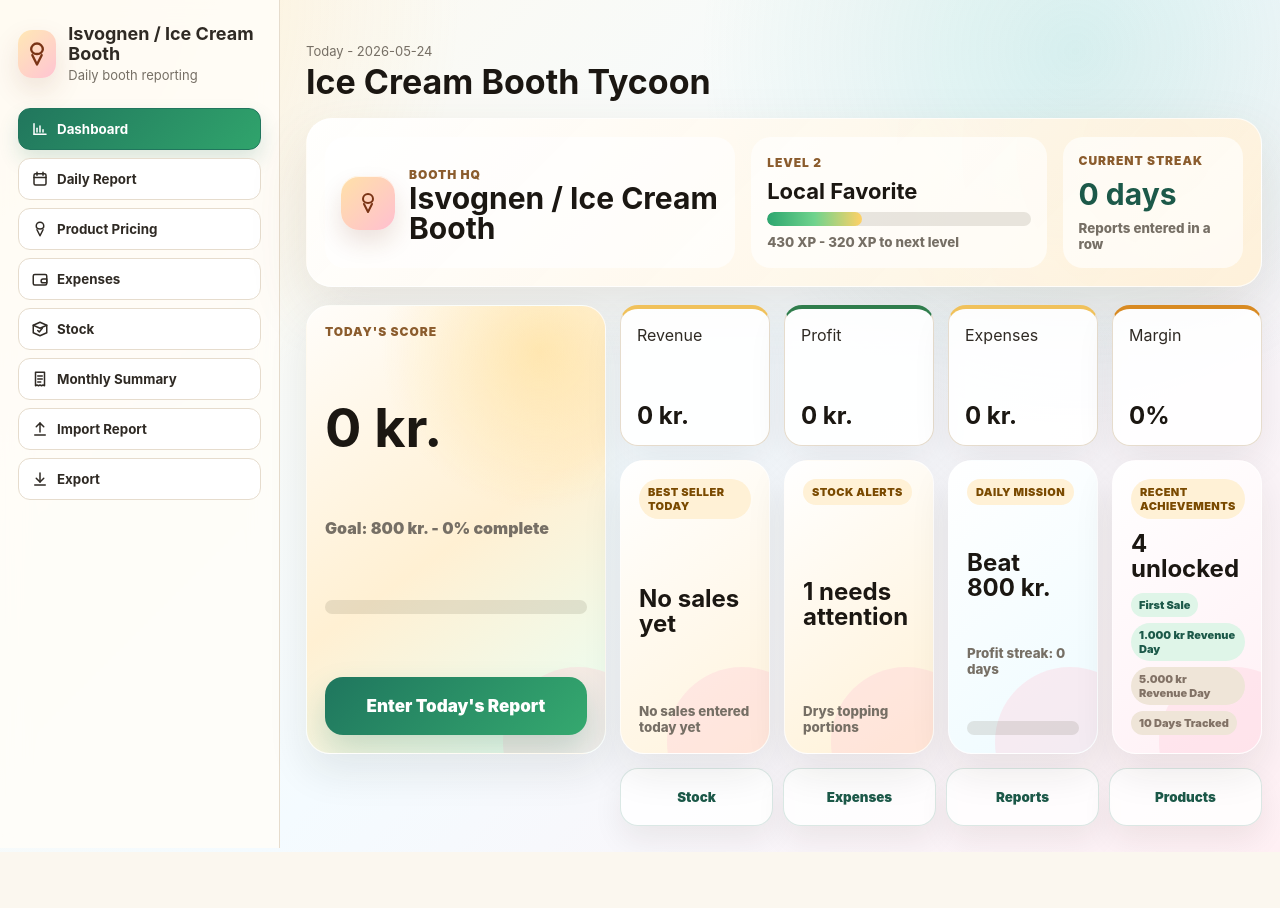
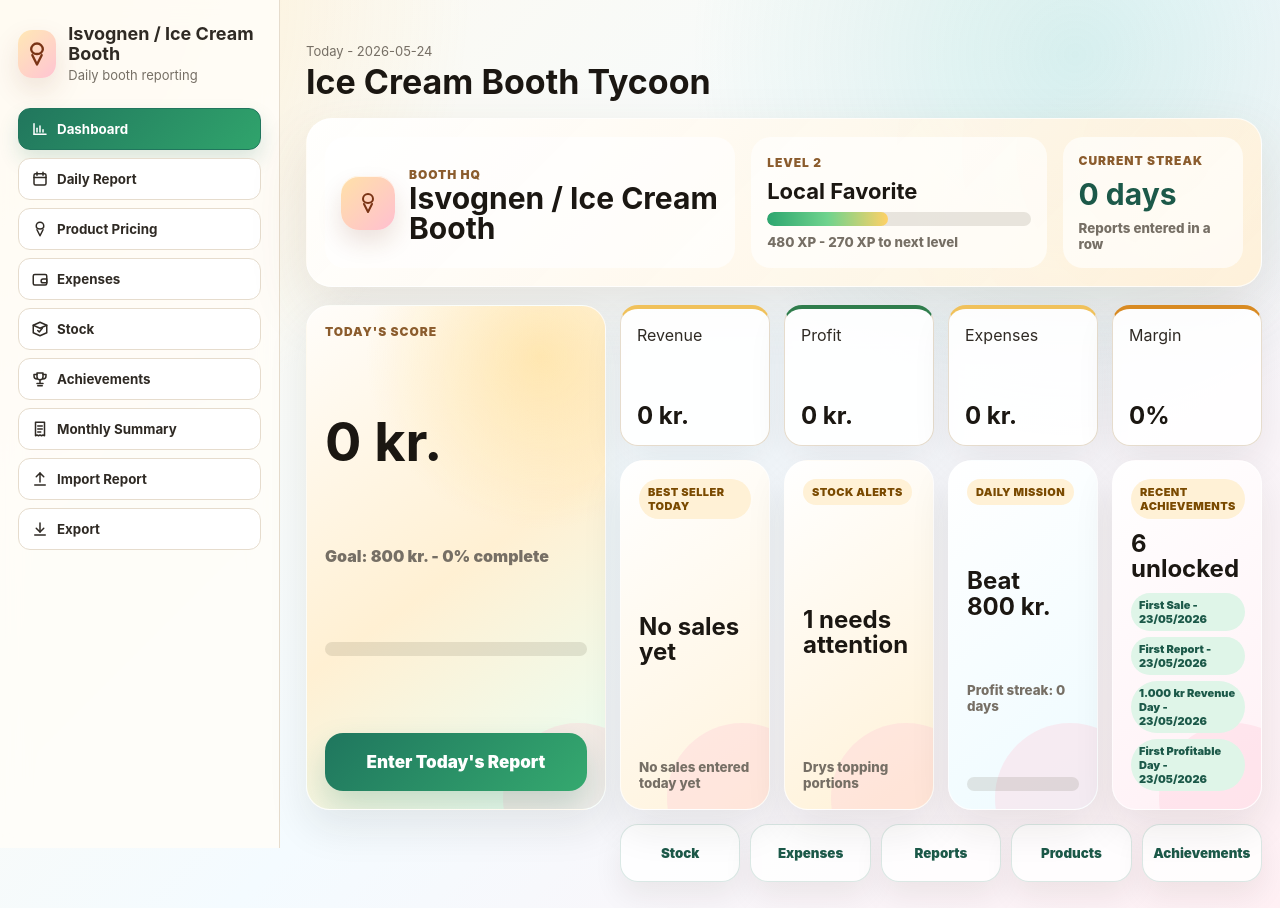
Before and after one commit to benjaminmarcojensen-hue/ice-cream-booth, a React (Vite) app: page / in a window 1280 px wide. Before the commit the page ends 852 px from the top, so only its background shows below. Built offline with nearby package versions, Linux system fonts and the light colour scheme.

Commit message:
Add achievement gamification system

```diff
--- a/scripts/smoke-ui.ts
+++ b/scripts/smoke-ui.ts
@@ -12,6 +12,10 @@ assert((await text()).includes("Today's Score"), 'Dashboard should show today sc
 assert((await text()).includes('Current Streak'), 'Dashboard should show current streak')
 assert((await text()).includes('Best Seller Today'), 'Dashboard should show best seller today')
 assert((await text()).includes('Recent Achievements'), 'Dashboard should show recent achievements')
+await page.locator('.nav-tabs').getByRole('button', { name: 'Achievements', exact: true }).click()
+assert((await text()).includes('Achievement Wall'), 'Achievements page should show the full badge wall')
+assert((await text()).includes('Unlocked 23/05/2026'), 'Achievements should display unlock dates')
+await page.locator('.nav-tabs').getByRole('button', { name: 'Dashboard' }).click()
 await page.getByRole('button', { name: 'Daily Report', exact: true }).click()
 await page.locator('input[type="date"]').fill('2026-05-23')
 
--- a/scripts/verify.ts
+++ b/scripts/verify.ts
@@ -27,10 +27,12 @@ assert.equal(calculateDateRangeSummary(seedData, '2026-05-18', '2026-05-24').tot
 assert.equal(seedData.settings.dailyRevenueGoal, 800, 'Seed settings should include the 800 kr. daily sales goal')
 const seedXp = calculateBusinessXp(seedData)
 assert(seedXp > 0, 'Business XP should be earned from seeded reports')
-assert.equal(calculateReportXp(exampleTotals), 430, 'Daily report XP should include report, items, and profit rewards')
+assert.equal(calculateReportXp(exampleTotals), 495, 'Daily report XP should include report, items, profit, revenue milestones, and stock control')
 assert.equal(getLevelProgress(seedXp).level, 2, 'Seed report should move the booth to Local Favorite')
 assert.equal(getBusinessStreaks(seedData, '2026-05-23').report, 1, 'Gamified report streak should use saved sales reports')
 assert(getAchievements(seedData, getLevelProgress(seedXp)).some((achievement) => achievement.id === 'first-sale' && achievement.unlocked), 'First Sale achievement should unlock from seed report')
+assert(getAchievements(seedData, getLevelProgress(seedXp)).some((achievement) => achievement.id === 'first-report' && achievement.unlockDate === '2026-05-23'), 'First Report achievement should include an unlock date')
+assert(getAchievements(seedData, getLevelProgress(seedXp)).some((achievement) => achievement.id === 'revenue-1000' && achievement.unlockDate === '2026-05-23'), 'Revenue achievements should derive unlock dates from reports')
 assert.equal(getBusinessHealth(seedData, calculateDateRangeSummary(seedData, '2026-05-18', '2026-05-24'), '2026-05-18', '2026-05-24').score > 0, true, 'Business health should calculate a positive score')
 assert(getProductPerformance(seedData, '2026-05-18', '2026-05-24', '2026-05-23').some((entry) => entry.badge === 'Best Seller'), 'Product performance should identify a best seller')
 assert(getInventoryCards(seedData).some((entry) => entry.status === 'out' || entry.status === 'critical' || entry.status === 'low'), 'Inventory cards should surface urgent stock states')
--- a/src/App.css
+++ b/src/App.css
@@ -443,7 +443,7 @@ button:disabled {
 
 .home-actions {
   display: grid;
-  grid-template-columns: repeat(4, minmax(0, 1fr));
+  grid-template-columns: repeat(5, minmax(0, 1fr));
   gap: 10px;
   grid-column: 2 / -1;
 }
@@ -722,6 +722,17 @@ button:disabled {
   gap: 10px;
 }
 
+.achievements-hq {
+  display: grid;
+  grid-template-columns: minmax(260px, 1.6fr) repeat(4, minmax(140px, 1fr));
+  gap: 12px;
+  align-items: stretch;
+}
+
+.achievement-level-card {
+  min-height: 180px;
+}
+
 .achievement-tile {
   min-height: 118px;
   padding: 14px;
@@ -761,6 +772,58 @@ button:disabled {
 .achievement-tile small {
   color: var(--muted);
   font-weight: 700;
+}
+
+.achievement-tile b {
+  margin-top: 4px;
+  color: #8b5c2d;
+  font-size: 12px;
+}
+
+.achievement-tile.locked {
+  opacity: 0.72;
+}
+
+.achievement-popup {
+  position: fixed;
+  right: 24px;
+  bottom: 24px;
+  z-index: 30;
+  width: min(340px, calc(100vw - 32px));
+  display: grid;
+  gap: 8px;
+  padding: 18px;
+  border: 1px solid rgba(255, 255, 255, 0.76);
+  border-radius: 20px;
+  background: linear-gradient(145deg, #fffdfa, #fff0d8 52%, #eafff7);
+  box-shadow: 0 24px 62px rgba(37, 26, 18, 0.24);
+  animation: pop-in 260ms ease both;
+}
+
+.achievement-popup button {
+  position: absolute;
+  top: 10px;
+  right: 10px;
+  width: 30px;
+  height: 30px;
+  border: 1px solid var(--line);
+  border-radius: 999px;
+  background: rgba(255, 255, 255, 0.72);
+  color: var(--muted);
+  font-weight: 900;
+  cursor: pointer;
+}
+
+.achievement-popup strong {
+  color: var(--heading);
+  font-size: 22px;
+}
+
+.achievement-popup small,
+.achievement-popup p {
+  margin: 0;
+  color: var(--muted);
+  font-weight: 800;
 }
 
 .product-card-grid,
@@ -1914,6 +1977,7 @@ td .subtle {
   .cloud-settings,
   .chart-grid,
   .achievement-grid,
+  .achievements-hq,
   .product-card-grid,
   .inventory-grid,
   .stock-room-overview,
@@ -1951,6 +2015,7 @@ td .subtle {
   .quest-grid,
   .streak-grid,
   .achievement-grid,
+  .achievements-hq,
   .product-card-grid,
   .inventory-grid,
   .stock-room-overview,
--- a/src/App.tsx
+++ b/src/App.tsx
@@ -53,7 +53,7 @@ import type {
   StockMovementType,
 } from './types'
 
-type TabId = 'dashboard' | 'daily' | 'pricing' | 'expenses' | 'stock' | 'summary' | 'import' | 'export'
+type TabId = 'dashboard' | 'daily' | 'pricing' | 'expenses' | 'stock' | 'achievements' | 'summary' | 'import' | 'export'
 type IconComponent = (props: { size?: number }) => React.ReactElement
 type StockFilter = 'All' | 'Ingredients' | 'Packaging' | 'Toppings' | 'Urgent Refill' | 'Out of Stock'
 type StockActionMode = 'add' | 'use'
@@ -122,6 +122,13 @@ const IconGlyph = ({ size = 18, variant }: { size?: number; variant: string }) =
           <path d="M12 9v5M12 17h.01" />
         </>
       )}
+      {variant === 'trophy' && (
+        <>
+          <path d="M8 4h8v5a4 4 0 0 1-8 0V4Z" />
+          <path d="M8 6H4v2a4 4 0 0 0 4 4M16 6h4v2a4 4 0 0 1-4 4" />
+          <path d="M12 13v5M9 21h6M8 18h8" />
+        </>
+      )}
       {variant === 'plus' && <path d="M12 5v14M5 12h14" />}
       {variant === 'save' && (
         <>
@@ -160,6 +167,7 @@ const ReceiptText: IconComponent = ({ size }) => <IconGlyph size={size} variant=
 const Upload: IconComponent = ({ size }) => <IconGlyph size={size} variant="upload" />
 const Download: IconComponent = ({ size }) => <IconGlyph size={size} variant="download" />
 const AlertTriangle: IconComponent = ({ size }) => <IconGlyph size={size} variant="alert" />
+const Trophy: IconComponent = ({ size }) => <IconGlyph size={size} variant="trophy" />
 const Plus: IconComponent = ({ size }) => <IconGlyph size={size} variant="plus" />
 const Save: IconComponent = ({ size }) => <IconGlyph size={size} variant="save" />
 const Settings: IconComponent = ({ size }) => <IconGlyph size={size} variant="settings" />
@@ -172,6 +180,7 @@ const tabs: { id: TabId; label: string; icon: IconComponent }[] = [
   { id: 'pricing', label: 'Product Pricing', icon: IceCreamBowl },
   { id: 'expenses', label: 'Expenses', icon: WalletCards },
   { id: 'stock', label: 'Stock', icon: PackageCheck },
+  { id: 'achievements', label: 'Achievements', icon: Trophy },
   { id: 'summary', label: 'Monthly Summary', icon: ReceiptText },
   { id: 'import', label: 'Import Report', icon: Upload },
   { id: 'export', label: 'Export', icon: Download },
@@ -233,6 +242,8 @@ const emptyStockMovement = (stockItemId = '', date = toInputDate()): StockMoveme
 })
 
 const numberValue = (value: string) => Math.max(0, Number(value || 0))
+
+const formatDateLabel = (date?: string) => (date ? date.split('-').reverse().join('/') : 'Locked')
 
 const getDashboardRange = (today = toInputDate()) => ({ start: today, end: today, label: 'Today' })
 
@@ -326,6 +337,7 @@ function App() {
   const [parsedDraft, setParsedDraft] = useState<{ report: DailyReport; expenses: Expense[] } | null>(null)
   const [saveMessage, setSaveMessage] = useState('')
   const [dayResult, setDayResult] = useState<DayResult | null>(null)
+  const [achievementPopup, setAchievementPopup] = useState<Achievement[] | null>(null)
   const skipNextCloudSave = useRef(false)
 
   useEffect(() => {
@@ -406,6 +418,10 @@ function App() {
   const streaks = useMemo(() => getBusinessStreaks(data, today), [data, today])
   const achievements = useMemo(() => getAchievements(data, levelProgress), [data, levelProgress])
   const unlockedAchievements = achievements.filter((achievement) => achievement.unlocked)
+  const recentAchievements = useMemo(
+    () => [...unlockedAchievements].sort((a, b) => (b.unlockDate ?? '').localeCompare(a.unlockDate ?? '')).slice(0, 4),
+    [unlockedAchievements],
+  )
   const inventoryCards = useMemo(() => getInventoryCards(data), [data])
   const filteredInventoryCards = useMemo(() => {
     if (stockFilter === 'All') return inventoryCards
@@ -485,14 +501,18 @@ function App() {
       expenses: [...data.expenses.filter((expense) => expense.reportId !== report.id), ...expenses],
     }
     const savedTotals = calculateReportTotals(report, nextData.products, nextData.expenses, nextData.settings)
-    const xpEarned = calculateReportXp(savedTotals)
+    const stockWarningNames = getLowStockItems(nextData).map(({ item }) => item.name)
+    const xpEarned = calculateReportXp(savedTotals, stockWarningNames.length)
     const nextLevelProgress = getLevelProgress(calculateBusinessXp(nextData))
     const previousAchievementIds = new Set(getAchievements(data, getLevelProgress(calculateBusinessXp(data))).filter((achievement) => achievement.unlocked).map((achievement) => achievement.id))
     const achievementsUnlockedToday = getAchievements(nextData, nextLevelProgress).filter((achievement) => achievement.unlocked && !previousAchievementIds.has(achievement.id))
-    const stockWarningNames = getLowStockItems(nextData).map(({ item }) => item.name)
 
     setData(nextData)
     setDayResult(getDayResult(report, savedTotals, data.settings.dailyRevenueGoal, stockWarningNames, xpEarned, nextLevelProgress, achievementsUnlockedToday))
+    if (achievementsUnlockedToday.length > 0) {
+      setAchievementPopup(achievementsUnlockedToday)
+      window.setTimeout(() => setAchievementPopup(null), 4200)
+    }
     setSaveMessage(`Saved ${report.date}: ${formatKr(savedTotals.totalRevenue)}`)
     setTimeout(() => setSaveMessage(''), 2500)
   }
@@ -784,8 +804,11 @@ function App() {
                   <span className="card-badge">Recent Achievements</span>
                   <strong>{formatNumber(unlockedAchievements.length, 0)} unlocked</strong>
                   <div className="mini-achievements">
-                    {achievements.slice(0, 4).map((achievement) => (
-                      <span className={achievement.unlocked ? 'unlocked' : ''} key={achievement.id}>{achievement.title}</span>
+                    {(recentAchievements.length ? recentAchievements : achievements.slice(0, 4)).map((achievement) => (
+                      <span className={achievement.unlocked ? 'unlocked' : ''} key={achievement.id}>
+                        {achievement.title}
+                        {achievement.unlockDate ? ` - ${formatDateLabel(achievement.unlockDate)}` : ''}
+                      </span>
                     ))}
                   </div>
                 </article>
@@ -795,6 +818,7 @@ function App() {
                   <button type="button" onClick={() => setActiveTab('expenses')}>Expenses</button>
                   <button type="button" onClick={() => setActiveTab('summary')}>Reports</button>
                   <button type="button" onClick={() => setActiveTab('pricing')}>Products</button>
+                  <button type="button" onClick={() => setActiveTab('achievements')}>Achievements</button>
                 </nav>
               </div>
             </section>
@@ -1516,6 +1540,43 @@ function App() {
           </Screen>
         )}
 
+        {activeTab === 'achievements' && (
+          <Screen title="Achievements" kicker="Business progress, unlocks, streaks, and level rewards">
+            <section className="achievements-hq">
+              <article className="level-card achievement-level-card">
+                <span className="eyebrow">Business Level</span>
+                <div className="level-title">
+                  <strong>Level {levelProgress.level}</strong>
+                  <b>{levelProgress.name}</b>
+                </div>
+                <div className="xp-progress" aria-label="Achievements page XP progress">
+                  <i style={{ width: `${Math.round(levelProgress.progress * 100)}%` }} />
+                </div>
+                <p>
+                  {formatNumber(levelProgress.xp, 0)} XP
+                  {levelProgress.xpNeeded > 0 ? ` - ${formatNumber(Math.max(0, levelProgress.xpNeeded - levelProgress.xpIntoLevel), 0)} XP to next level` : ' - Max level reached'}
+                </p>
+              </article>
+              <Metric label="Unlocked" value={`${formatNumber(unlockedAchievements.length, 0)} / ${formatNumber(achievements.length, 0)}`} tone="good" />
+              <Metric label="Report streak" value={`${formatNumber(streaks.report, 0)} days`} />
+              <Metric label="Profit streak" value={`${formatNumber(streaks.profitable, 0)} days`} tone={streaks.profitable > 0 ? 'good' : 'neutral'} />
+              <Metric label="No-waste streak" value={`${formatNumber(streaks.stockCalm, 0)} days`} tone={streaks.stockCalm > 0 ? 'good' : 'neutral'} />
+            </section>
+
+            <Panel title="Streaks" icon={<Trophy size={18} />}>
+              <div className="streak-grid">
+                <StreakCard label="Report Streak" value={streaks.report} note="Consecutive days with saved sales reports" />
+                <StreakCard label="Profit Streak" value={streaks.profitable} note="Consecutive profitable report days" />
+                <StreakCard label="Stock Control Streak" value={streaks.stockCalm} note="Consecutive report days without logged waste" />
+              </div>
+            </Panel>
+
+            <Panel title="Achievement Wall" icon={<Trophy size={18} />}>
+              <AchievementGrid achievements={achievements} />
+            </Panel>
+          </Screen>
+        )}
+
         {activeTab === 'summary' && (
           <Screen title="Monthly Summary" kicker="Revenue, costs, profit, and breakdown charts">
             <div className="toolbar">
@@ -1685,6 +1746,7 @@ function App() {
           onSubmit={submitStockAction}
         />
       )}
+      {achievementPopup && <AchievementPopup achievements={achievementPopup} onClose={() => setAchievementPopup(null)} />}
       {dayResult && <DayCompleteModal result={dayResult} onClose={() => setDayResult(null)} />}
     </div>
   )
@@ -1779,9 +1841,22 @@ function AchievementGrid({ achievements }: { achievements: Achievement[] }) {
           <span>{achievement.unlocked ? 'Unlocked' : 'Locked'}</span>
           <strong>{achievement.title}</strong>
           <small>{achievement.description}</small>
+          <b>{achievement.unlocked ? `Unlocked ${formatDateLabel(achievement.unlockDate)}` : 'Not unlocked yet'}</b>
         </article>
       ))}
     </div>
+  )
+}
+
+function AchievementPopup({ achievements, onClose }: { achievements: Achievement[]; onClose: () => void }) {
+  return (
+    <aside className="achievement-popup" aria-live="polite">
+      <button type="button" aria-label="Close achievement popup" onClick={onClose}>x</button>
+      <span className="card-badge">Achievement unlocked</span>
+      <strong>{achievements[0]?.title}</strong>
+      {achievements.length > 1 && <small>+{achievements.length - 1} more badge{achievements.length === 2 ? '' : 's'}</small>}
+      <p>{achievements[0]?.unlockDate ? formatDateLabel(achievements[0].unlockDate) : 'Just now'}</p>
+    </aside>
   )
 }
 
--- a/src/gamification.ts
+++ b/src/gamification.ts
@@ -27,6 +27,7 @@ export type Achievement = {
   title: string
   description: string
   unlocked: boolean
+  unlockDate?: string
 }
 
 export type Streaks = {
@@ -81,6 +82,9 @@ const clamp = (value: number, min = 0, max = 1) => Math.min(max, Math.max(min, N
 
 const reportsWithSales = (reports: DailyReport[]) => reports.filter((report) => report.items.some((item) => item.quantity > 0))
 
+const latestBusinessDate = (data: AppData) =>
+  [...data.dailyReports.map((report) => report.date), ...data.stockMovements.map((movement) => movement.date), ...data.expenses.map((expense) => expense.date)].sort().at(-1) ?? toInputDate()
+
 const getRecentDailyUsage = (data: AppData, item: AppData['stockItems'][number], days = 14) => {
   const end = toInputDate()
   const start = addDays(end, -(days - 1))
@@ -107,15 +111,17 @@ const getInventoryCategory = (data: AppData, item: AppData['stockItems'][number]
   return 'Other'
 }
 
+const revenueMilestoneXp = (revenue: number) => (revenue >= 10000 ? 500 : revenue >= 5000 ? 200 : revenue >= 1000 ? 50 : 0)
+
 export const calculateBusinessXp = (data: AppData) =>
   reportsWithSales(data.dailyReports).reduce((xp, report) => {
     const totals = calculateReportTotals(report, data.products, data.expenses, data.settings)
-    return xp + calculateReportXp(totals)
+    return xp + calculateReportXp(totals, getLowStockItems(data).length)
   }, 0)
 
-export const calculateReportXp = (totals: Pick<ReturnType<typeof calculateReportTotals>, 'totalItems' | 'netProfit'>) =>
-  // XP rewards the habit of reporting, the number of products sold, and real profit.
-  10 + Math.floor(totals.totalItems) + Math.floor(Math.max(0, totals.netProfit) / 10)
+export const calculateReportXp = (totals: Pick<ReturnType<typeof calculateReportTotals>, 'totalItems' | 'netProfit' | 'totalRevenue'>, stockWarnings = 0) =>
+  // XP rewards completed reports, product volume, real profit, revenue milestones, and calm stock control.
+  10 + Math.floor(totals.totalItems) + Math.floor(Math.max(0, totals.netProfit) / 10) + revenueMilestoneXp(totals.totalRevenue) + (stockWarnings === 0 ? 15 : 0)
 
 export const getLevelProgress = (xp: number): LevelProgress => {
   const index = levelThresholds.findIndex((threshold, currentIndex) => xp < (levelThresholds[currentIndex + 1] ?? Number.POSITIVE_INFINITY))
@@ -184,28 +190,72 @@ export const getBusinessHealth = (data: AppData, summary: MonthlySummary, startD
   }
 }
 
+const achievement = (id: string, title: string, description: string, unlockDate?: string): Achievement => ({
+  id,
+  title,
+  description,
+  unlocked: Boolean(unlockDate),
+  unlockDate,
+})
+
+const firstReportDate = (reports: DailyReport[], qualifies: (report: DailyReport) => boolean) => reports.filter(qualifies).sort((a, b) => a.date.localeCompare(b.date))[0]?.date
+
+const reportStreakUnlockDate = (reports: DailyReport[], target: number) => {
+  let streak = 0
+  let previousDate = ''
+
+  for (const report of reports.filter((entry) => entry.items.some((item) => item.quantity > 0)).sort((a, b) => a.date.localeCompare(b.date))) {
+    streak = previousDate && addDays(previousDate, 1) === report.date ? streak + 1 : 1
+    if (streak >= target) return report.date
+    previousDate = report.date
+  }
+
+  return undefined
+}
+
 export const getAchievements = (data: AppData, level: LevelProgress): Achievement[] => {
   const soldReports = reportsWithSales(data.dailyReports)
-  const reportTotals = soldReports.map((report) => calculateReportTotals(report, data.products, data.expenses, data.settings))
-  const bestProfit = Math.max(0, ...reportTotals.map((totals) => totals.netProfit))
-  const totalRevenue = reportTotals.reduce((sum, totals) => sum + totals.totalRevenue, 0)
+  const reportsByDate = [...data.dailyReports].sort((a, b) => a.date.localeCompare(b.date))
+  const soldReportsByDate = [...soldReports].sort((a, b) => a.date.localeCompare(b.date))
+  const reportTotals = soldReportsByDate.map((report) => ({ report, totals: calculateReportTotals(report, data.products, data.expenses, data.settings) }))
+  const bestProfitEntry = reportTotals.reduce<(typeof reportTotals)[number] | undefined>(
+    (best, entry) => (!best || entry.totals.netProfit > best.totals.netProfit ? entry : best),
+    undefined,
+  )
+  const totalRevenue = reportTotals.reduce((sum, entry) => sum + entry.totals.totalRevenue, 0)
   const totalGuf = soldReports.reduce(
     (sum, report) => sum + (report.items.find((item) => item.productId === 'guf')?.quantity ?? 0),
     0,
   )
   const inventory = data.stockItems.map((item) => calculateStock(item, data.dailyReports, data.stockMovements))
+  const wasteDates = new Set(data.stockMovements.filter((movement) => movement.type === 'Waste').map((movement) => movement.date))
+  const soldOutDate = inventory.some((stock) => stock.currentStock <= 0) ? data.stockMovements.filter((movement) => movement.type === 'Used' || movement.type === 'Waste' || movement.type === 'Adjustment -').sort((a, b) => b.date.localeCompare(a.date))[0]?.date ?? latestBusinessDate(data) : undefined
+  const stockMasterDate = data.stockItems.length > 0 && getLowStockItems(data).length === 0 ? latestBusinessDate(data) : undefined
+  const firstGufMasterDate =
+    soldReportsByDate.reduce<{ total: number; date?: string }>(
+      (state, report) => {
+        const nextTotal = state.total + (report.items.find((item) => item.productId === 'guf')?.quantity ?? 0)
+        return { total: nextTotal, date: state.date ?? (nextTotal >= 25 ? report.date : undefined) }
+      },
+      { total: 0 },
+    ).date
+  const bossDate = level.level >= 5 || totalRevenue >= 50000 ? latestBusinessDate(data) : undefined
 
   return [
-    { id: 'first-sale', title: 'First Sale', description: 'Record your first sold item.', unlocked: reportTotals.some((totals) => totals.totalItems > 0) },
-    { id: 'revenue-1000', title: '1.000 kr Revenue Day', description: 'Hit 1.000 kr in one day.', unlocked: reportTotals.some((totals) => totals.totalRevenue >= 1000) },
-    { id: 'revenue-5000', title: '5.000 kr Revenue Day', description: 'Hit 5.000 kr in one day.', unlocked: reportTotals.some((totals) => totals.totalRevenue >= 5000) },
-    { id: 'ten-days', title: '10 Days Tracked', description: 'Save reports for 10 selling days.', unlocked: soldReports.length >= 10 },
-    { id: 'best-profit', title: 'Best Profit Day', description: 'Create a day with positive profit.', unlocked: bestProfit > 0 },
-    { id: 'sold-out', title: 'Sold Out', description: 'Track an item all the way to zero stock.', unlocked: inventory.some((stock) => stock.currentStock <= 0) },
-    { id: 'perfect-stock', title: 'Perfect Stock Control', description: 'No active reorder alerts.', unlocked: data.stockItems.length > 0 && getLowStockItems(data).length === 0 },
-    { id: 'no-waste', title: 'No Waste Day', description: 'Save reports without logged waste.', unlocked: soldReports.length > 0 && data.stockMovements.every((movement) => movement.type !== 'Waste') },
-    { id: 'guf-master', title: 'Guf Master', description: 'Sell 25 portions of guf.', unlocked: totalGuf >= 25 },
-    { id: 'ice-cream-boss', title: 'Ice Cream Boss', description: 'Reach level 5 or 50.000 kr lifetime revenue.', unlocked: level.level >= 5 || totalRevenue >= 50000 },
+    achievement('first-sale', 'First Sale', 'Record your first sold item.', firstReportDate(soldReportsByDate, (report) => report.items.some((item) => item.quantity > 0))),
+    achievement('first-report', 'First Report', 'Save your first daily report.', reportsByDate[0]?.date),
+    achievement('revenue-1000', '1.000 kr Revenue Day', 'Hit 1.000 kr in one day.', reportTotals.find((entry) => entry.totals.totalRevenue >= 1000)?.report.date),
+    achievement('revenue-5000', '5.000 kr Revenue Day', 'Hit 5.000 kr in one day.', reportTotals.find((entry) => entry.totals.totalRevenue >= 5000)?.report.date),
+    achievement('revenue-10000', '10.000 kr Revenue Day', 'Hit 10.000 kr in one day.', reportTotals.find((entry) => entry.totals.totalRevenue >= 10000)?.report.date),
+    achievement('first-profitable-day', 'First Profitable Day', 'Finish a day with positive net profit.', reportTotals.find((entry) => entry.totals.netProfit > 0)?.report.date),
+    achievement('report-streak-7', '7 Day Report Streak', 'Enter reports for 7 consecutive selling days.', reportStreakUnlockDate(data.dailyReports, 7)),
+    achievement('report-streak-30', '30 Day Report Streak', 'Enter reports for 30 consecutive selling days.', reportStreakUnlockDate(data.dailyReports, 30)),
+    achievement('best-profit', 'Best Profit Day', 'Set a new highest-profit day.', bestProfitEntry && bestProfitEntry.totals.netProfit > 0 ? bestProfitEntry.report.date : undefined),
+    achievement('sold-out', 'Sold Out', 'Track an item all the way to zero stock.', soldOutDate),
+    achievement('no-waste', 'No Waste Day', 'Save a sales report with no logged waste that day.', soldReportsByDate.find((report) => !wasteDates.has(report.date))?.date),
+    achievement('stock-master', 'Stock Master', 'Keep every tracked stock item above its minimum level.', stockMasterDate),
+    achievement('guf-master', 'Guf Master', 'Sell 25 portions of guf.', firstGufMasterDate),
+    achievement('ice-cream-boss', 'Ice Cream Boss', 'Reach level 5 or 50.000 kr lifetime revenue.', bossDate),
   ]
 }
 
```
